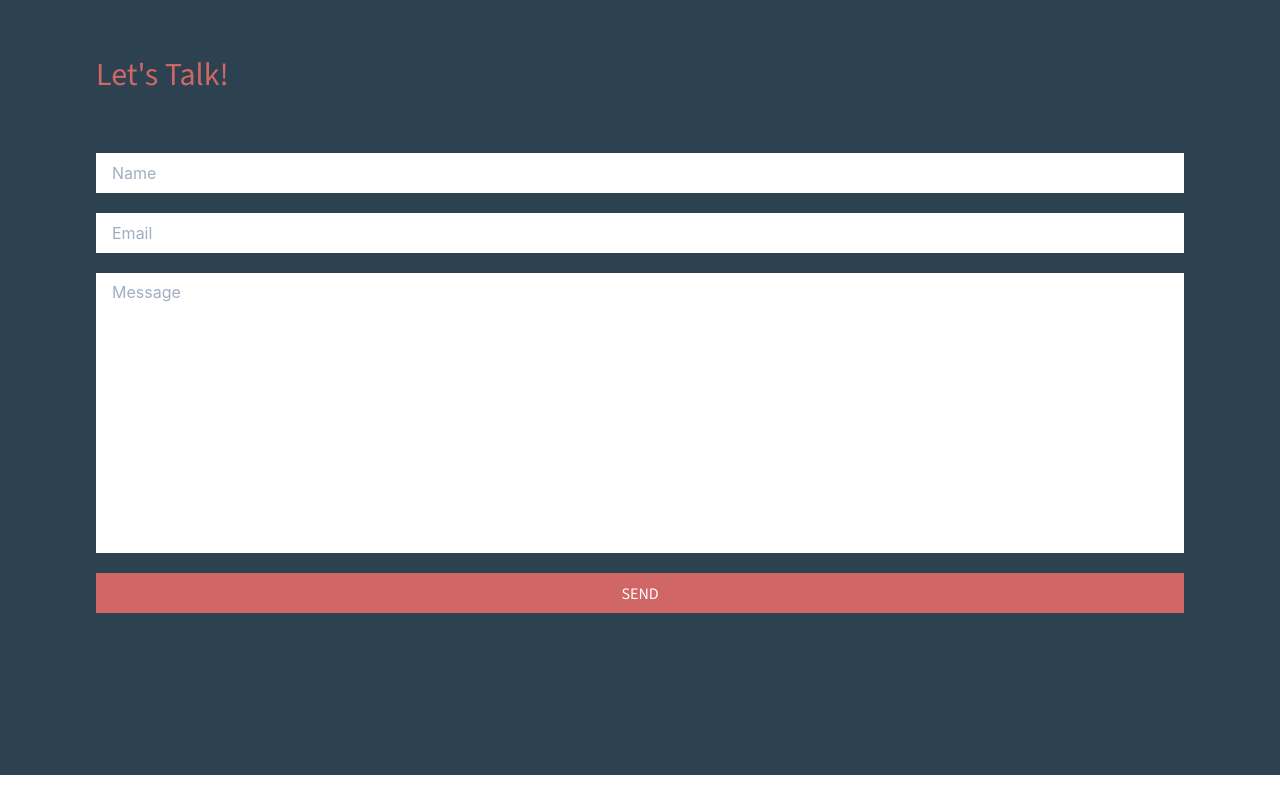
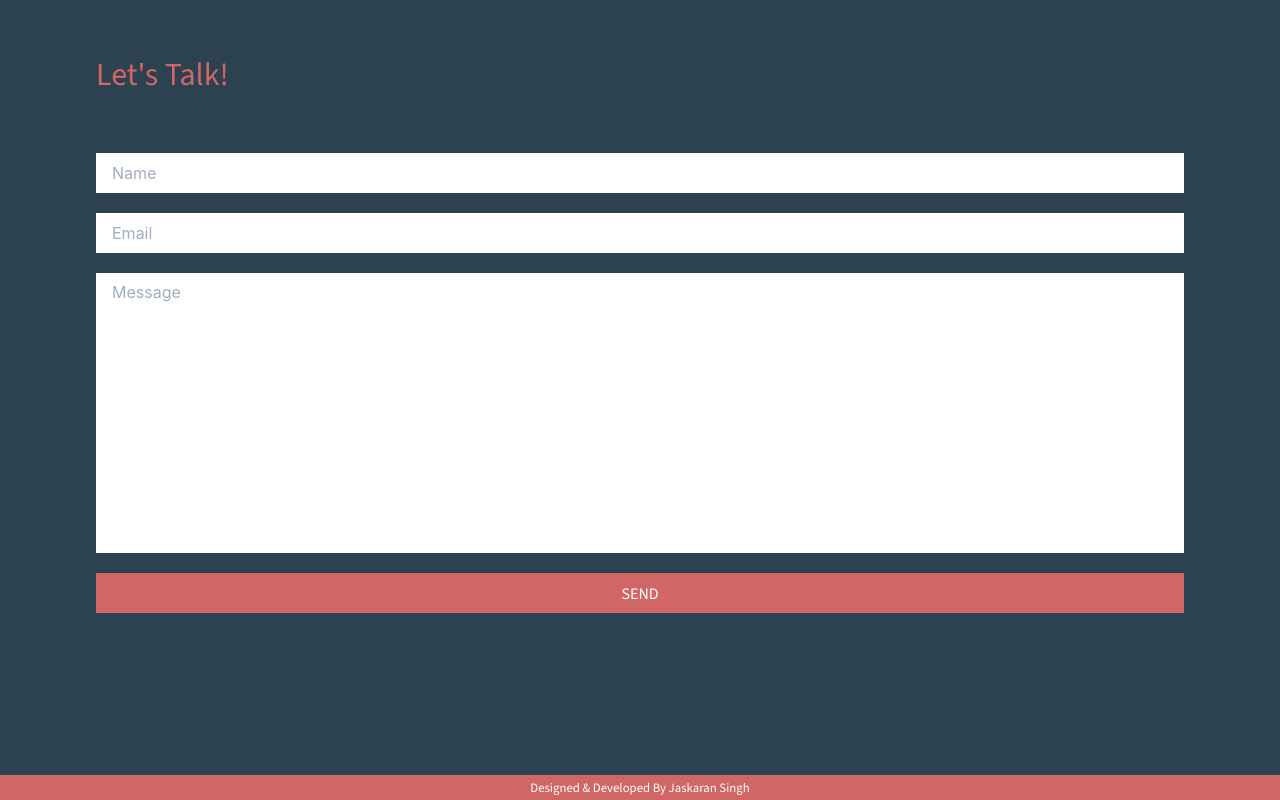
Before and after one commit to TheCoderSingh/dev-portfolio, a React (Create React App) app: page / in a window 1280 px wide. Shown: the part 4977-5777 px from the top of the page. Before the commit the page ends 5752 px from the top, so only its background shows below. Built offline with nearby package versions, Linux system fonts and the light colour scheme.

Commit message:
Create footer

```diff
--- a/src/App.js
+++ b/src/App.js
@@ -7,6 +7,7 @@ import Home from "./pages/Home";
 import Projects from "./pages/Projects";
 import Skills from "./pages/Skills";
 import Contact from "./pages/Contact";
+import Footer from "./components/Footer";
 
 function App() {
 	return (
@@ -19,6 +20,7 @@ function App() {
 			<About />
 			<Skills />
 			<Contact />
+			<Footer />
 		</Box>
 	);
 }
--- /dev/null
+++ b/src/components/Footer.jsx
@@ -0,0 +1,13 @@
+import { Box, Text } from "@chakra-ui/react";
+
+import "../styles/footer.scss";
+
+const Footer = () => {
+	return (
+		<Box className="footer">
+			<Text>Designed &amp; Developed By Jaskaran Singh</Text>
+		</Box>
+	);
+};
+
+export default Footer;
--- /dev/null
+++ b/src/styles/footer.scss
@@ -0,0 +1,13 @@
+@import "colors.scss";
+
+.footer {
+	background: $primary;
+	padding: 3px 0;
+
+	p {
+		font-size: 0.8em;
+		color: #fff;
+		font-family: "Source Sans 3", sans-serif;
+		text-align: center;
+	}
+}
```
